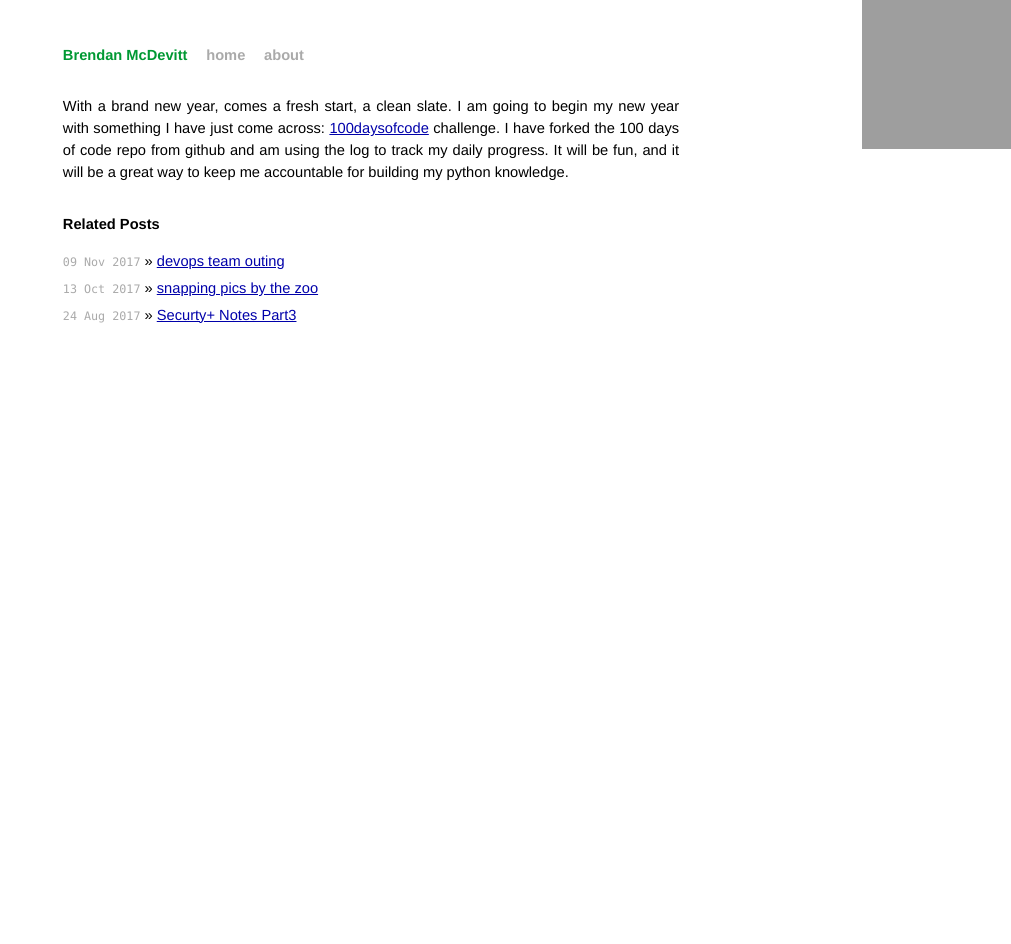
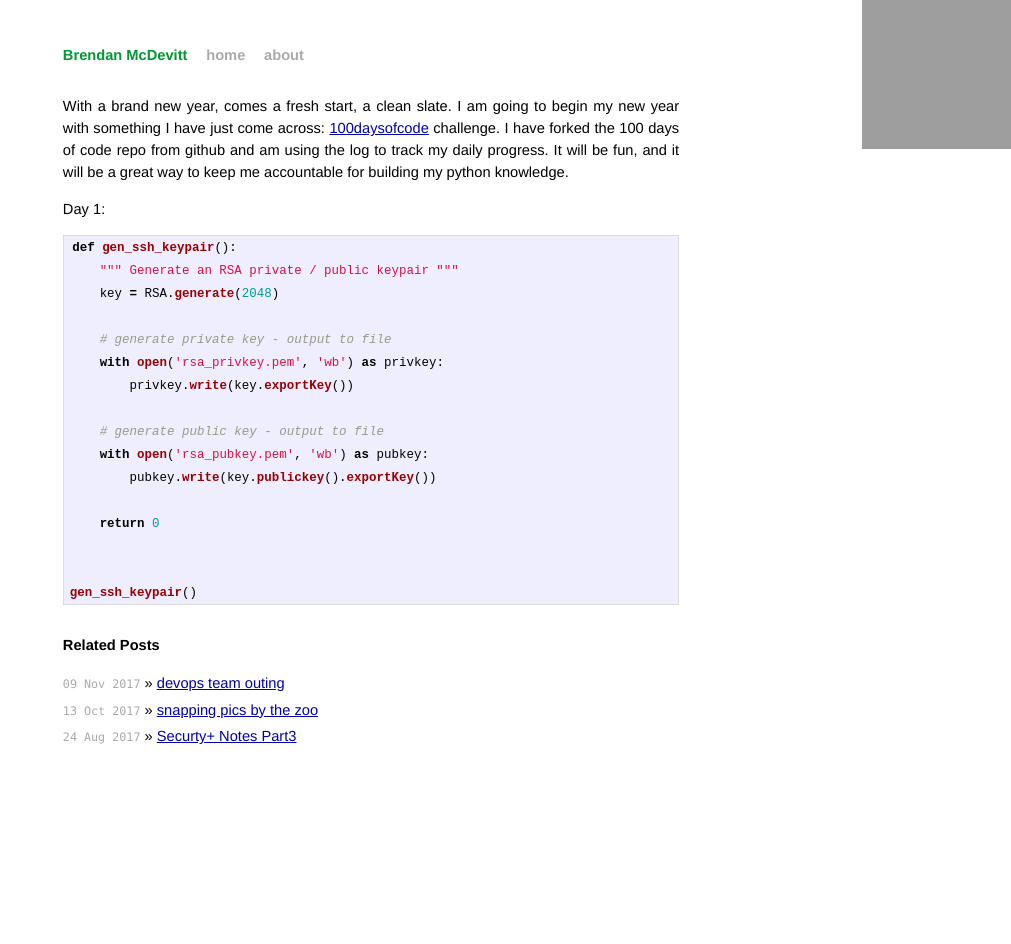
Before and after one commit to bpmcdevitt/brendan.mcdevitt.tech, a Jekyll site: the page built from _posts/2018-01-01-100-days-of-code-challenge.markdown, in a window 1280 px wide. Shown: the whole page, without its empty margins (269-1280 px from the left). Built offline with Jekyll 4.4.1, drawn with Linux system fonts in a browser that asks for light colours; grey boxes are pictures that could not be loaded.

Commit message:
added python snippet of ssh key

````diff
--- a/_posts/2018-01-01-100-days-of-code-challenge.markdown
+++ b/_posts/2018-01-01-100-days-of-code-challenge.markdown
@@ -10,3 +10,23 @@ my new year with something I have just come across: [100daysofcode](http://100da
 I have forked the 100 days of code repo from github and am using the log to
 track my daily progress. It will be fun, and it will be a great way to keep me
 accountable for building my python knowledge.
+
+Day 1:
+```python
+def gen_ssh_keypair():
+    """ Generate an RSA private / public keypair """
+    key = RSA.generate(2048)
+
+    # generate private key - output to file
+    with open('rsa_privkey.pem', 'wb') as privkey:
+        privkey.write(key.exportKey())
+
+    # generate public key - output to file
+    with open('rsa_pubkey.pem', 'wb') as pubkey:
+        pubkey.write(key.publickey().exportKey())
+
+    return 0
+
+
+gen_ssh_keypair()
+```
````
